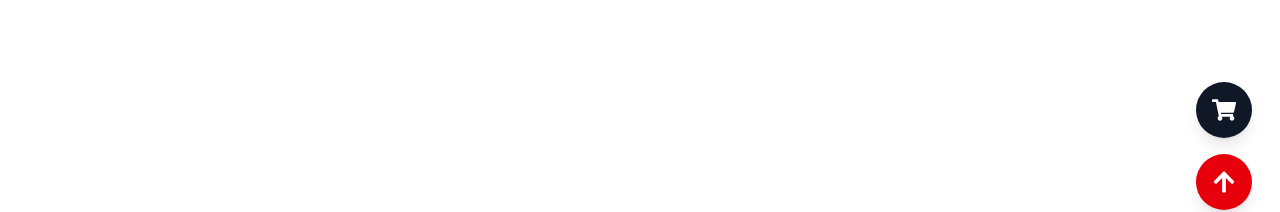
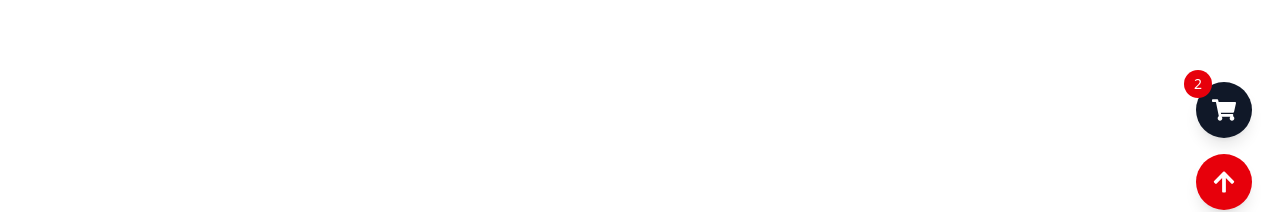
Before and after one commit to muhammadhussain29/FitSync, a React (Vite) app: page /member in a window 1280 px wide. Shown: the part 562-774 px from the top of the page. Built offline with nearby package versions, Linux system fonts and the light colour scheme; a web font is replaced by a local one.

Commit message:
Cart Items Counter on Cart Button

```diff
--- a/src/components/Cart_Top_Buttton.jsx
+++ b/src/components/Cart_Top_Buttton.jsx
@@ -11,11 +11,14 @@ const Cart_Top_Buttton = (props) => {
         props.setShowCart(true)
     }
 
+    const [cartItems, setCartItems] = useState(2)
+
     return (
         <div className="fixed bottom-7 right-7 flex flex-col gap-4">
             <button
-            className="bg-gray-900 text-white rounded-full p-4 text-2xl shadow-lg hover:bg-gray-700 transition"
-            onClick={cart}>
+                className="bg-gray-900 text-white rounded-full p-4 text-2xl shadow-lg hover:bg-gray-700 transition"
+                onClick={cart}>
+                <div className={`absolute -top-3 -left-3 bg-red-600 justify-center items-center w-7 h-7 rounded-full text-sm ${cartItems ? "flex" : "hidden"} `}>{cartItems}</div>
                 <FaShoppingCart />
             </button>
             <button
```
